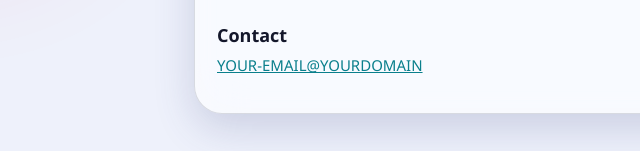
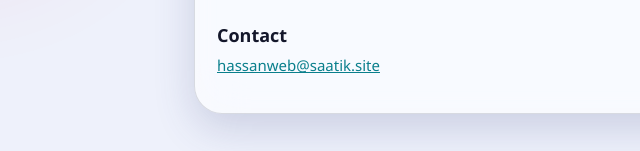
Before and after one commit to muhammadh4ssan/Saatik.site, a website: page public/privacy.html in a window 1280 px wide. Shown: the part 952-1103 px from the top of the page, 102-742 px from the left. Drawn offline with Linux system fonts and the light colour scheme.

Commit message:
Update contact email in privacy policy

```diff
--- a/public/privacy.html
+++ b/public/privacy.html
@@ -34,7 +34,7 @@
 <h2>Changes</h2>
 <p>We may update this policy from time to time. The date at the top shows when it last changed.</p>
 <h2>Contact</h2>
-<p><a href="mailto:YOUR-EMAIL@YOURDOMAIN">YOUR-EMAIL@YOURDOMAIN</a></p>
+<p><a href="mailto:hassanweb@saatik.site">hassanweb@saatik.site</a></p>
 
 </article>
 </main>
```
